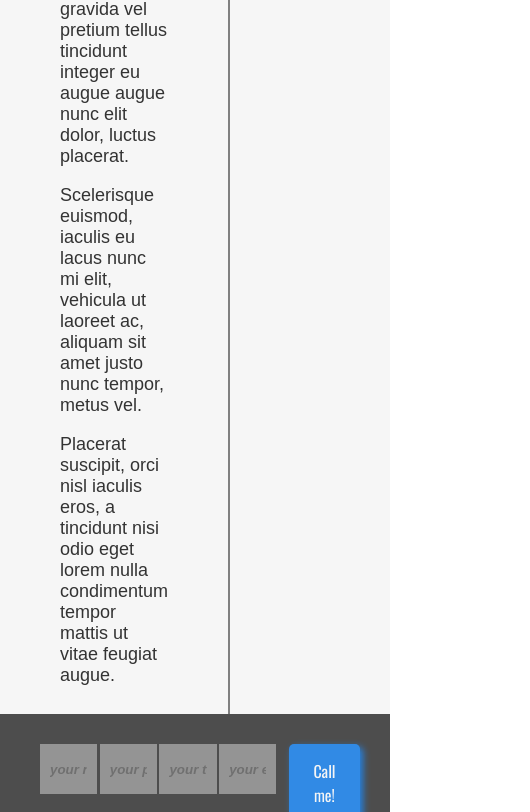
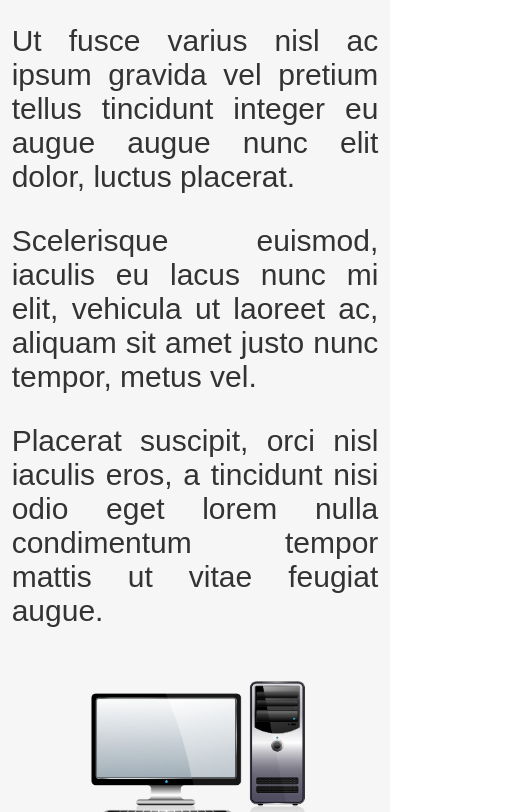
Before and after one commit to Bluesman66/html5css3adv, a website: page app/index.html in a window 390 px wide. Shown: the part 1188-2000 px from the top of the page, 530 px wide, since content can reach past the window. Drawn offline with nearby package versions, Linux system fonts and the light colour scheme; files that its build step writes are made by us from their sources.

Commit message:
some of the @media screen and (max-width:992px)

```diff
--- a/app/scss/_buttons.scss
+++ b/app/scss/_buttons.scss
@@ -5,11 +5,9 @@
     text-decoration: none;
     padding: $size-main*1.5 $size-main*5;
     font-size: $size-main*2;
-    letter-spacing: 1.5;
     border-radius: $size-main/2;
     text-align: $position;
     width: $size-main*13;
-    cursor: pointer;
     font-family: $font-main;
     margin: $size-main;
     opacity: 0.95;
--- a/app/scss/main.scss
+++ b/app/scss/main.scss
@@ -46,7 +46,6 @@ header.grid {
         z-index: 1;
         color: lighten($color-dark, 100%);
         text-align: $position;
-        padding: $size-main*6 $size-main*2;
 
         h1 {
             font-size: $size-main*6;
@@ -96,3 +95,224 @@ header.grid {
         }
     }
 }
+
+// @media screen and (min-width:993px) {
+//     .form-section {
+//         form {
+//             padding: $size-zero;
+
+//             div {
+//                 input {
+//                     width: $size-width+0%;
+//                     padding: $size-main*3 $size-zero;
+//                     font-size: $size-main*1.8;
+//                     text-indent: $size-main;
+//                 }
+
+//                 &:last-of-type {
+//                     text-align: center;
+
+//                     .btn {
+//                         width: $size-width+0%;
+//                         margin: $size-zero;
+//                         padding: $size-main*2.2;
+//                         font-size: $size-main*3;
+//                     }
+//                 }
+//             }
+//         }
+//     }
+// }
+
+@media screen and (max-width:992px) {
+
+    header.grid .header {
+        &-container h1 {
+            font-size: $size-main*15;
+        }
+
+        &-btns {
+            text-align: center;
+
+            .btn {
+                display: block;
+                margin: $size-main*5 auto;
+                padding: $size-main*3 $size-main*20;
+                font-size: $size-main*4;
+                font-weight: bold;
+            }
+        }
+    }
+
+    .section-about .container {
+        grid-template-columns: 1fr;
+
+        &>div {
+
+            &.about-left {
+                padding: 3%;
+                border: $size-zero;
+
+                h2 {
+                    text-align: $position;
+                    font-size: $size-main*4;
+                    margin-bottom: $size-main;
+                }
+
+                p {
+                    text-align: justify;
+                    font-size: $size-main*3;
+                }
+            }
+
+            &.about-right {
+                padding: $size-width/33+0% $size-width/20+0%;
+
+                .img-responsive {
+                    width: $size-width/1.6+0%;
+                    margin: $size-zero auto;
+                }
+            }
+        }
+    }
+
+    .section-form {
+        form {
+            grid-template-columns: 1fr;
+            grid-gap: $size-main*3;
+
+            div {
+                input {
+                    width: $size-width+0%;
+                    padding: $size-main*3 $size-zero;
+                    font-size: $size-main*3;
+                    text-indent: $size-main*2;
+                }
+
+                &:last-of-type {
+                    text-align: center;
+
+                    .btn {
+                        margin: $size-zero;
+                        font-size: $size-main*4;
+                        width: $size-width/2+0%;
+                    }
+                }
+            }
+        }
+    }
+
+    // .portfolio {
+    //     &-section {
+    //         grid-template-columns: repeat(2, 1fr);
+    //     }
+
+    //     &-item {
+    //         min-height: $size-width/3.33+vh;
+    //         font-size: $size-main*5;
+
+    //         &:nth {
+    //             &-child(1) {
+    //                 grid-column: 1;
+    //             }
+
+    //             &-child(4) {
+    //                 grid-column: 2;
+    //             }
+
+    //             &-child(5) {
+    //                 grid-column: 1;
+    //                 grid-row: 3;
+    //             }
+
+    //             &-child(8) {
+    //                 grid-column: 2;
+    //                 grid-row: 4;
+    //             }
+    //         }
+    //     }
+    // }
+
+    // .section-blog .container h1 {
+    //     font-size: 4em;
+    // }
+
+    // .blog {
+    //     &-home {
+    //         grid-template-columns: repeat(2, 1fr);
+
+    //         .btncase {
+    //             grid-column: 1/3;
+
+    //             a {
+    //                 margin: $size-main*3;
+    //                 font-size: $size-main*4;
+    //                 width: $size-width/2+0%;
+    //             }
+    //         }
+    //     }
+
+    //     &-item:nth {
+    //         &-child(3) {
+    //             grid-column: 1/3;
+    //             grid-row: 2;
+    //         }
+
+    //         &-child(4) {
+    //             grid-column: 1/3;
+    //             grid-row: 3;
+    //         }
+
+    //         &-child(5) {
+    //             grid-column: 1;
+    //             grid-row: 4;
+    //         }
+
+    //         &-child(6) {
+    //             grid-column: 2;
+    //             grid-row: 4;
+    //         }
+    //     }
+
+    //     &-item {
+    //         grid-template-rows: none;
+
+    //         &-content {
+    //             height: $size-main*8;
+
+    //             h4 {
+    //                 font-size: $size-main*4;
+    //             }
+
+    //             p {
+    //                 display: none;
+    //             }
+    //         }
+    //     }
+
+    //     &-item-content {
+    //         padding: $size-main;
+    //         margin: $size-main;
+    //     }
+    // }
+
+    // .frame {
+    //     height: $size-width*4+px;
+    // }
+
+    // .footer {
+    //     &-copy img {
+    //         width: $size-main*8;
+    //         height: $size-main*8;
+    //         margin: 3em 4em;
+    //     }
+
+    //     &-logo span {
+    //         font-size: $size-main*10;
+
+    //         span {
+    //             font-size: $size-main*5;
+    //         }
+    //     }
+    // }
+}
```
